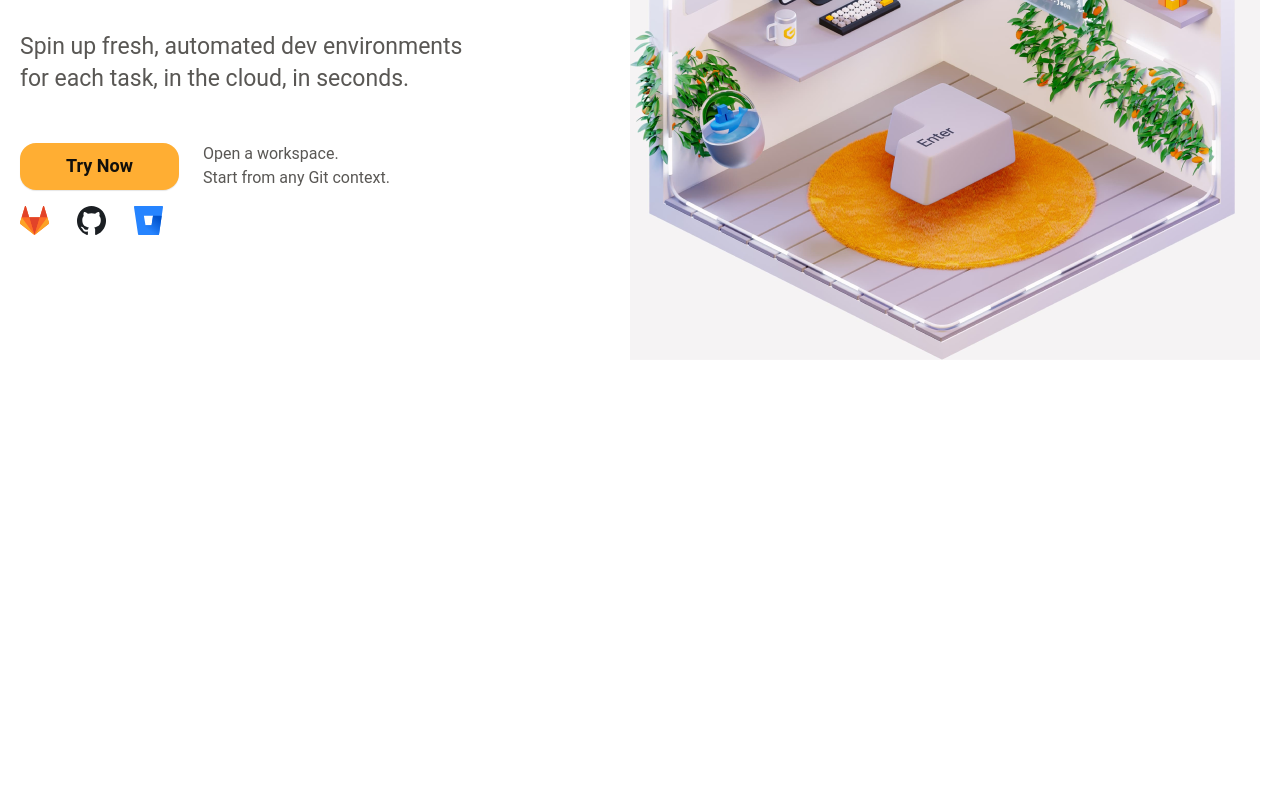
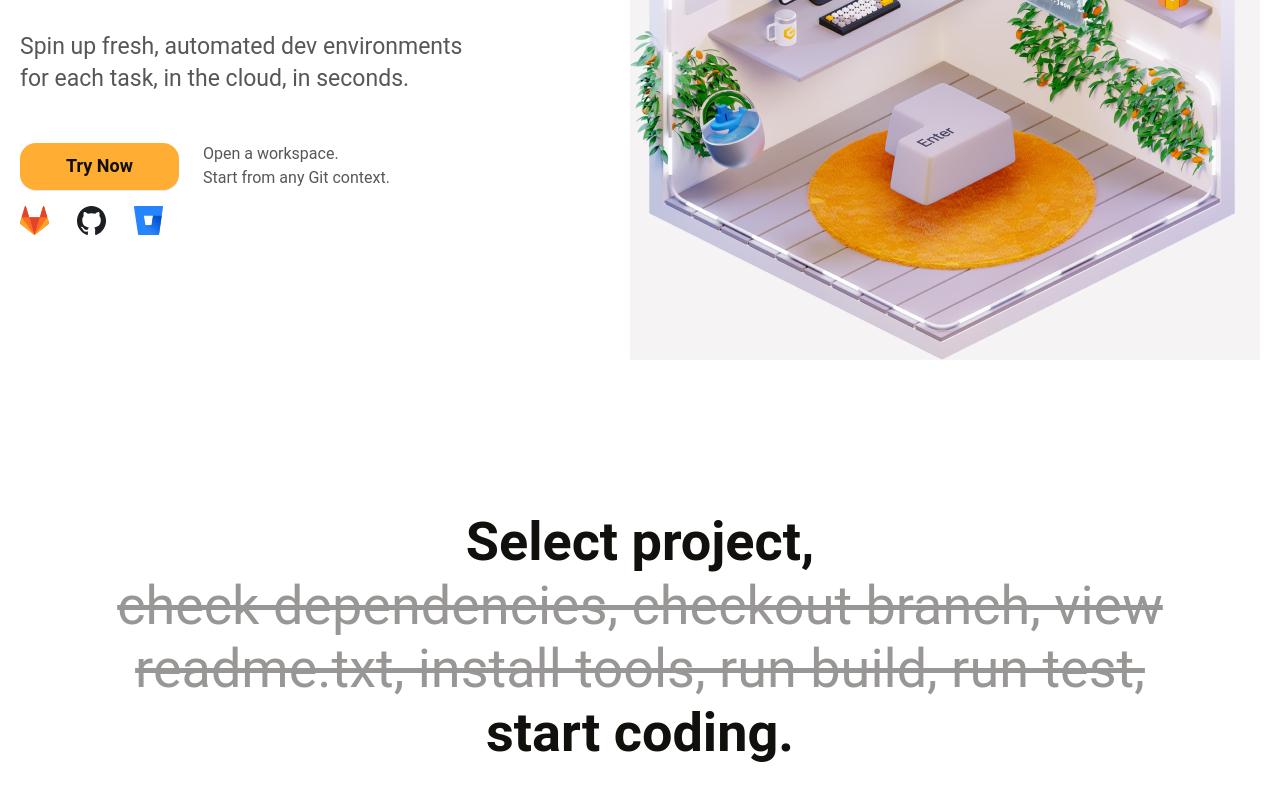
Before and after one commit to Andriikryl/gitpot-website, a Next.js app: page / in a window 1280 px wide. Shown: the part 368-1168 px from the top of the page. Before the commit the page ends 800 px from the top, so only its background shows below. Built offline with nearby package versions, Linux system fonts and the light colour scheme.

Commit message:
add previBlock component

```diff
--- a/src/app/page.tsx
+++ b/src/app/page.tsx
@@ -1,11 +1,13 @@
 import Image from "next/image";
 import styles from "./page.module.css";
 import Hero from "@/components/hero/Hero";
+import PreviBlock from "@/components/previBlock/PreviBlock";
 
 export default function Home() {
   return (
     <>
       <Hero />
+      <PreviBlock />
     </>
   );
 }
--- /dev/null
+++ b/src/components/previBlock/PreviBlock.tsx
@@ -0,0 +1,17 @@
+import React from "react";
+import { Container } from "../container/Container";
+import style from "./style.module.css";
+export default function PreviBlock() {
+  return (
+    <div className={style.Previe}>
+      <Container>
+        <h2 className={style.previ__title}>
+          Select project, <br />
+          <span>check dependencies, checkout branch, view</span> <br />
+          <span>readme.txt, install tools, run build, run test,</span> <br />
+          start coding.
+        </h2>
+      </Container>
+    </div>
+  );
+}
--- /dev/null
+++ b/src/components/previBlock/style.module.css
@@ -0,0 +1,28 @@
+.Previe{
+    padding-block: 150px;
+    display: flex;
+    justify-content: center;
+    align-items: center;
+    text-align: center;
+}
+
+.previ__title{
+    color: #12100C;
+    text-align: center;
+    font-family: Roboto;
+    font-size: 54px;
+    font-style: normal;
+    font-weight: 700;
+    line-height: 63.72px; /* 118% */
+}
+
+.previ__title span{
+    color: #999795;
+    text-align: center;
+    font-family: Roboto;
+    font-size: 54px;
+    font-style: normal;
+    font-weight: 400;
+    line-height: 63.72px; /* 118% */
+    text-decoration: line-through;
+}
```
